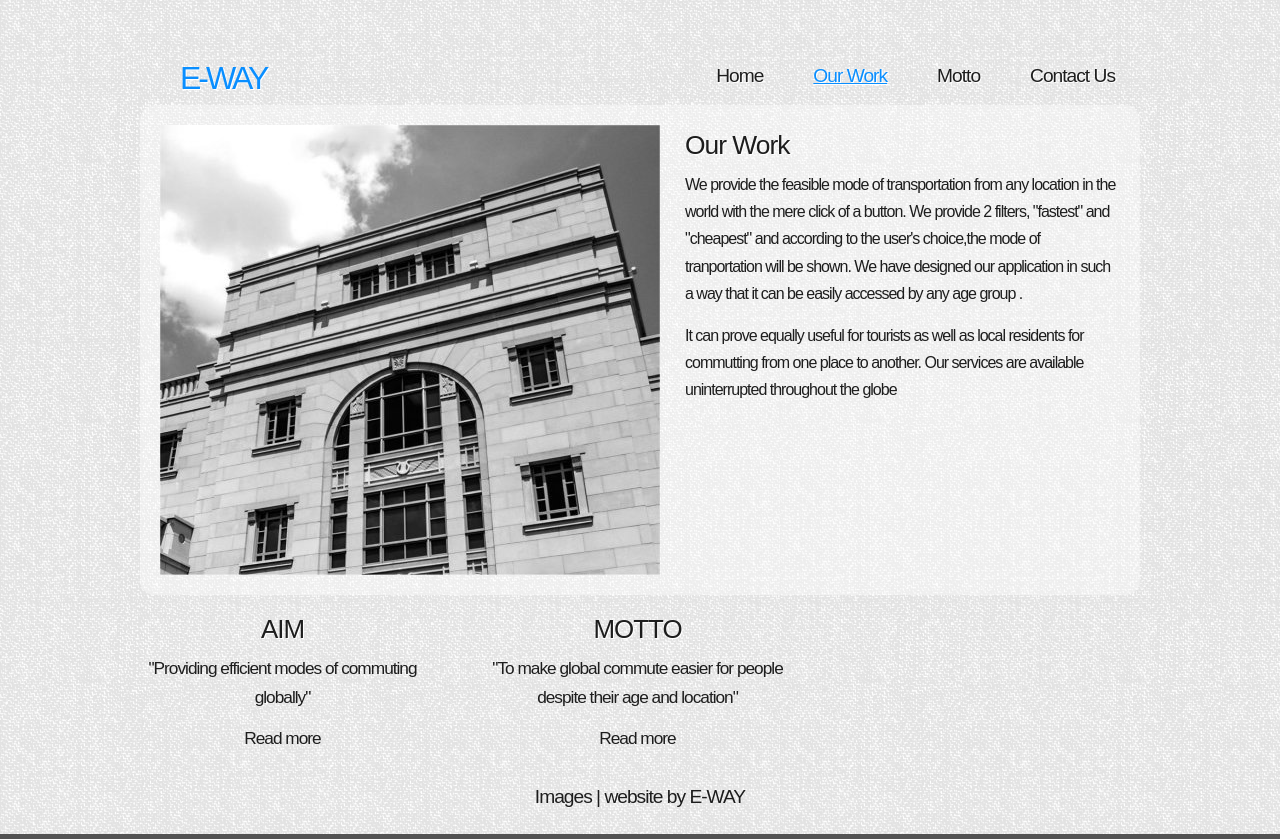
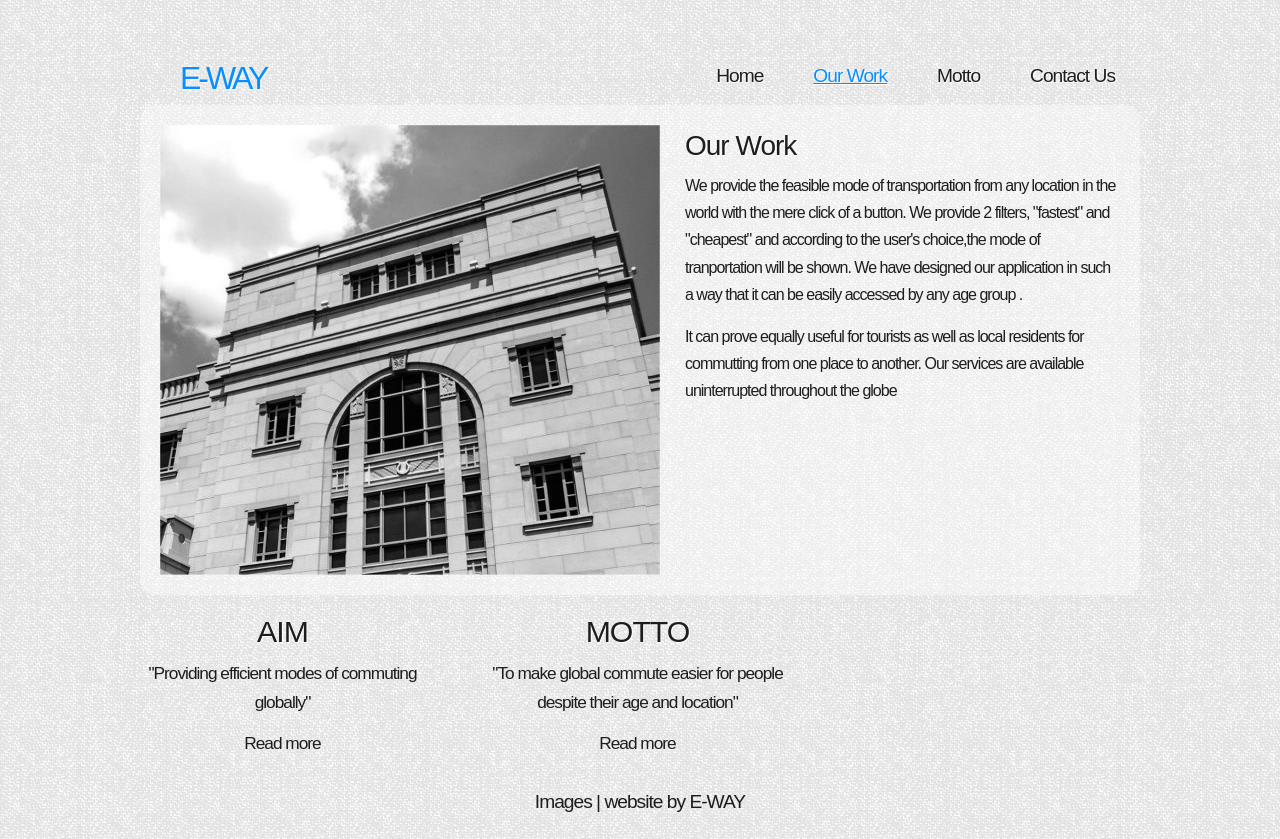
Before and after one commit to raphy202/E-WAY, a plain HTML site: page ourwork.html in a window 1280 px wide. Drawn offline with Linux system fonts and the light colour scheme.

Commit message:
Update css/style.css

```diff
--- a/css/style.css
+++ b/css/style.css
@@ -28,7 +28,7 @@ h1, h2, h3, h4, h5, h6
   padding: 5px 0 0 0;}
 
 h2
-{ font: normal 165% Arial, Helvetica, sans-serif;
+{ font: normal 175% Arial, Helvetica, sans-serif;
   color: #1D1D1D;
   text-shadow: 1px 1px #FFF;}
 
@@ -39,7 +39,7 @@ h3 a, h3 a:hover
 { color: #96B7B7;
 }
 
-h4, h5, h6
+h3, h5, h6
 { margin: 0;
   padding: 0 0 5px 0;
   font: normal 150% Arial, Helvetica, sans-serif;
@@ -58,7 +58,7 @@ a, a:hover
 }
 
 a:hover
-{ text-decoration: underline;}
+{ text-decoration: Italic;}
 
 ul
 { margin: 2px 0 22px 30px;
```
